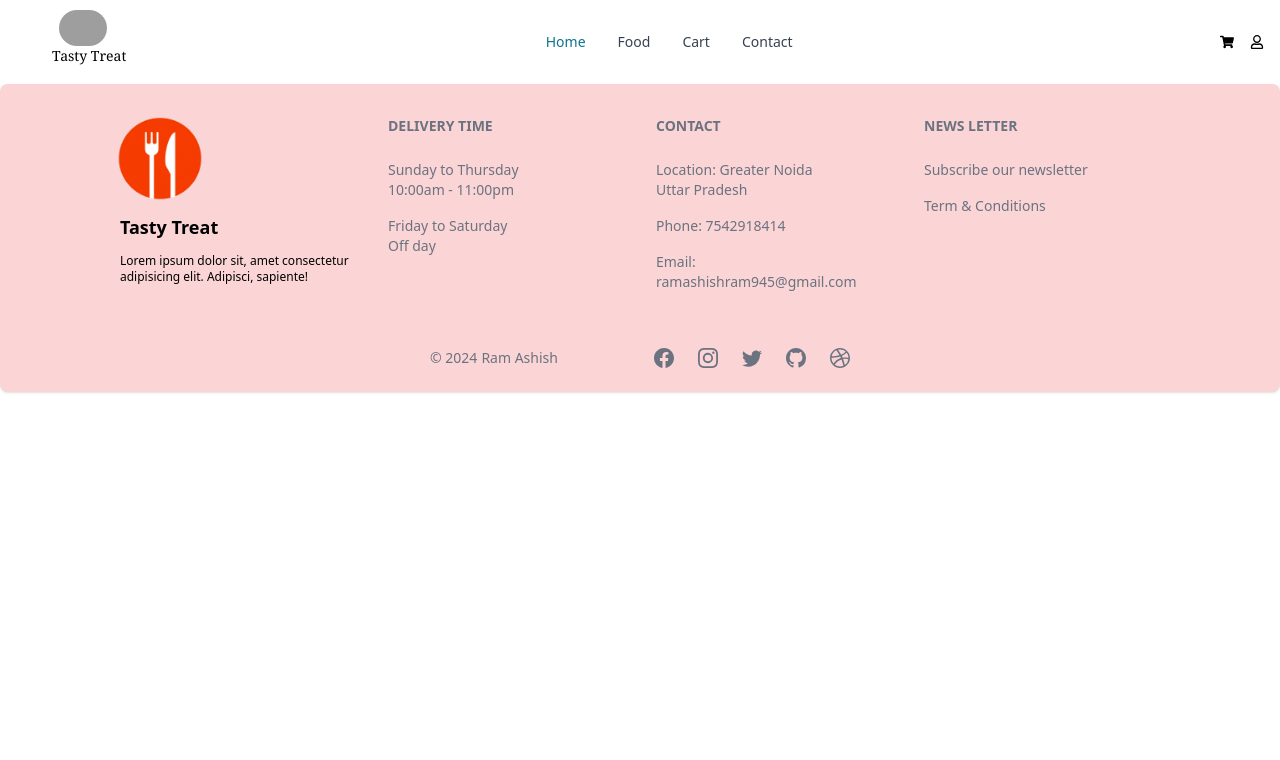
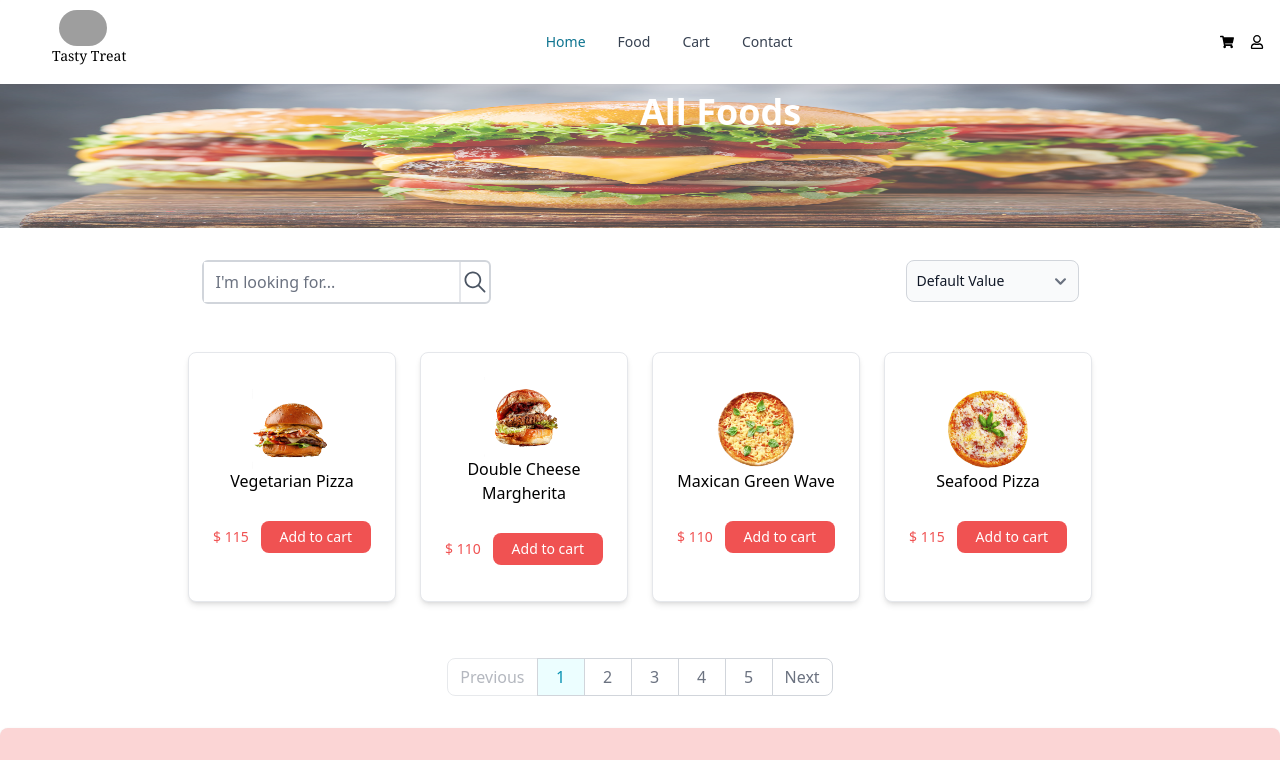
Before and after one commit to 123ramashish/food-delivery-app, a React (Vite) app in the folder client/: page /food in a window 1280 px wide. Shown: the top 760 px of the page. Built offline with nearby package versions, Linux system fonts and the light colour scheme; grey boxes are pictures that could not be loaded.

Commit message:
create food page and add to orderhome page link

```diff
--- a/client/src/App.jsx
+++ b/client/src/App.jsx
@@ -5,6 +5,7 @@ import Header from "./pages/Header";
 import { FooterPage } from "./pages/FooterPage";
 import SignUp from "./pages/SignUp";
 import { SignIn } from "./pages/SignIn";
+import Food from "./pages/Food";
 function App() {
   return (
     <>
@@ -15,6 +16,7 @@ function App() {
           <Route path="/cart" element={<Cart />} />
           <Route path="/signup" element={<SignUp />} />
           <Route path="/signin" element={<SignIn />} />
+          <Route path="/food" element={<Food />} />
         </Routes>
         <FooterPage />
       </BrowserRouter>
--- a/client/src/components/OrderHome.jsx
+++ b/client/src/components/OrderHome.jsx
@@ -22,7 +22,10 @@ export default function OrderHome() {
         </p>
         <div className="flex flex-wrap gap-4 mt-3">
           <Button className=" h-9 bg-red-500 text-sm ">Order now&gt;</Button>
-          <Button className="h-9 border-red-500 text-sm outline outline-red-500 bg-white text-red-500">
+          <Button
+            href="/food"
+            className="h-9 border-red-500 text-sm outline outline-red-500 bg-white text-red-500"
+          >
             See all foods
           </Button>
         </div>
--- /dev/null
+++ b/client/src/pages/Food.jsx
@@ -0,0 +1,110 @@
+import React from "react";
+import { Button, Card, Label, Select } from "flowbite-react";
+import { Pagination } from "flowbite-react";
+import { useState } from "react";
+import { IoIosSearch } from "react-icons/io";
+import product1 from "../assets/images/product_01.1.jpg";
+import product2 from "../assets/images/product_01.3.jpg";
+import product3 from "../assets/images/product_2.1.jpg";
+import product4 from "../assets/images/product_2.2.jpg";
+
+import burgerbackground from "../assets/images/burger-background.jpg";
+export default function Food() {
+  const [currentPage, setCurrentPage] = useState(1);
+
+  const onPageChange = (e) => setCurrentPage(e.target.value);
+  return (
+    <>
+      <div className="relative w-full">
+        <img src={burgerbackground} alt="" className="h-36 w-full opacity-70" />
+        <h1 className="absolute top-2 left-1/2 text-white  font-bold text-4xl">
+          All Foods
+        </h1>
+      </div>
+      <div>
+        <div className=" w-full flex flex-wrap  my-8 justify-around gap-3">
+          <div className=" flex items-center border-gray-300 border-2 rounded-md">
+            <input
+              type="search"
+              placeholder="I'm looking for..."
+              className=" border-gray-300 border-none focus:outline-0 dark:text-white"
+            />
+            <IoIosSearch className="text-3xl h-full border-l-2 text-gray-600 dark:text-white" />
+          </div>
+
+          <div className="max-w-sm">
+            <Select id="food" className="dark:text-white">
+              <option value={"all"}>Default Value</option>
+              <option value={"ascendingorder"}>Alphabetically, A-Z</option>
+              <option value={"descendingorder"}>Alphabetically, Z-A</option>
+              <option value={"highprice"}>High Price</option>
+              <option value={"lowprice"}>Low Price</option>
+            </Select>
+          </div>
+        </div>
+
+        <div className="flex  flex-wrap w-full px-20 py-4  gap-6  justify-center">
+          <Card className="max-w-sm flex flex-col w-52">
+            <div className="text-center flex flex-col items-center">
+              <img src={product1} alt="" className="size-20" />
+              <p className="dark:text-white">Vegetarian Pizza</p>
+            </div>
+            <div className="flex justify-between items-center my-3">
+              <p className="text-red-500 text-sm font-sans ">$ 115</p>
+              <Button className="h-8 w-26 bg-red-500 items-center">
+                Add to cart
+              </Button>
+            </div>
+          </Card>
+
+          <Card className="max-w-sm flex flex-col w-52">
+            <div className="text-center flex flex-col items-center">
+              <img src={product2} alt="" className="size-20" />
+              <p className="dark:text-white">Double Cheese Margherita</p>
+            </div>
+            <div className="flex justify-between items-center my-3">
+              <p className="text-red-500 text-sm font-sans ">$ 110</p>
+              <Button className="h-8 w-26 bg-red-500 items-center">
+                Add to cart
+              </Button>
+            </div>
+          </Card>
+
+          <Card className="max-w-sm flex flex-col w-52">
+            <div className="text-center flex flex-col items-center">
+              <img src={product3} alt="" className="size-20" />
+              <p className="dark:text-white">Maxican Green Wave</p>
+            </div>
+            <div className="flex justify-between items-center my-3">
+              <p className="text-red-500 text-sm font-sans ">$ 110</p>
+              <Button className="h-8 w-26 bg-red-500 items-center">
+                Add to cart
+              </Button>
+            </div>
+          </Card>
+
+          <Card className="max-w-sm flex flex-col w-52">
+            <div className="text-center flex flex-col items-center">
+              <img src={product4} alt="" className="size-20" />
+              <p className="dark:text-white">Seafood Pizza</p>
+            </div>
+            <div className="flex justify-between items-center my-3">
+              <p className="text-red-500 text-sm font-sans ">$ 115</p>
+              <Button className="h-8 w-26 bg-red-500 items-center">
+                Add to cart
+              </Button>
+            </div>
+          </Card>
+        </div>
+
+        <div className="flex overflow-x-auto my-8 sm:justify-center dark:text-white">
+          <Pagination
+            currentPage={currentPage}
+            totalPages={100}
+            onPageChange={onPageChange}
+          />
+        </div>
+      </div>
+    </>
+  );
+}
--- a/client/src/pages/Header.jsx
+++ b/client/src/pages/Header.jsx
@@ -34,9 +34,7 @@ export default function Header() {
           <Navbar.Link active href="/">
             Home
           </Navbar.Link>
-          <Navbar.Link as={Link} href="/food">
-            Food
-          </Navbar.Link>
+          <Navbar.Link href="/food">Food</Navbar.Link>
           <Navbar.Link href="/cart">Cart</Navbar.Link>
           <Navbar.Link href="/contact">Contact</Navbar.Link>
         </Navbar.Collapse>
```
Also changed, not shown: client/src/assets/images/burger-background.jpg (added).
